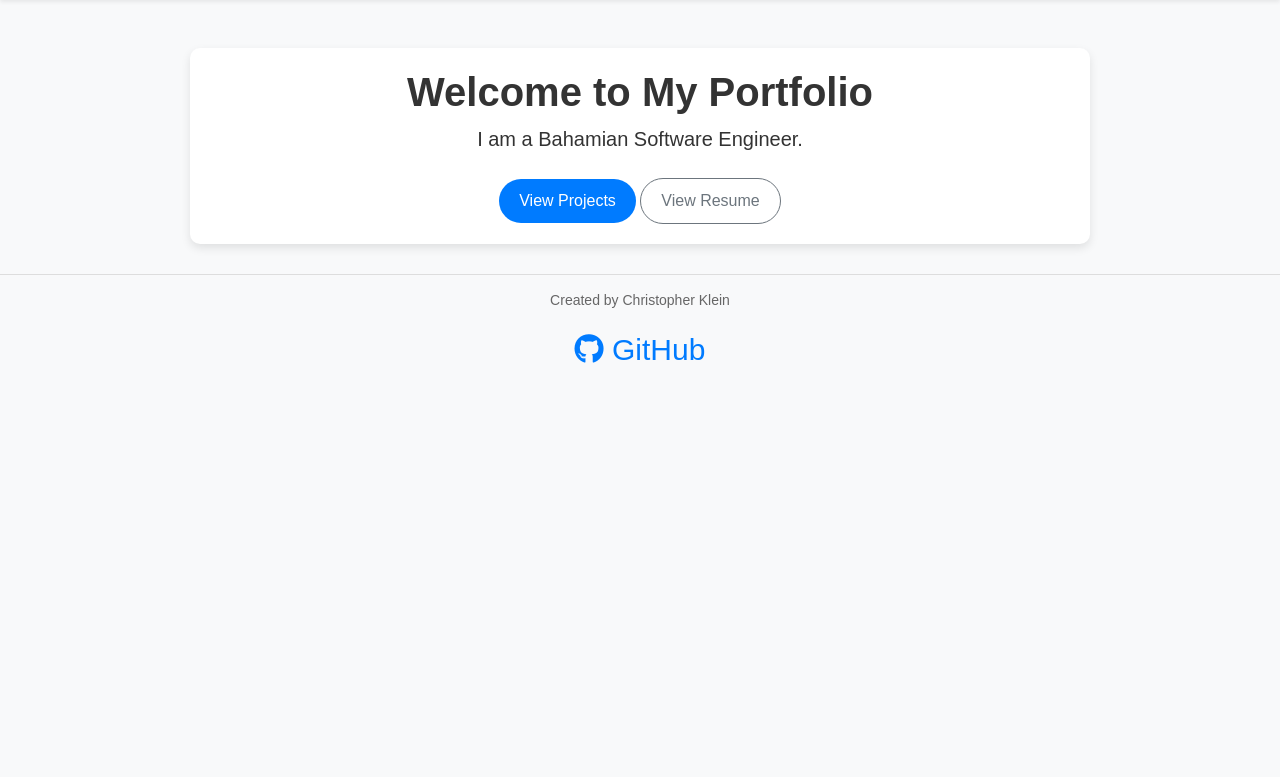
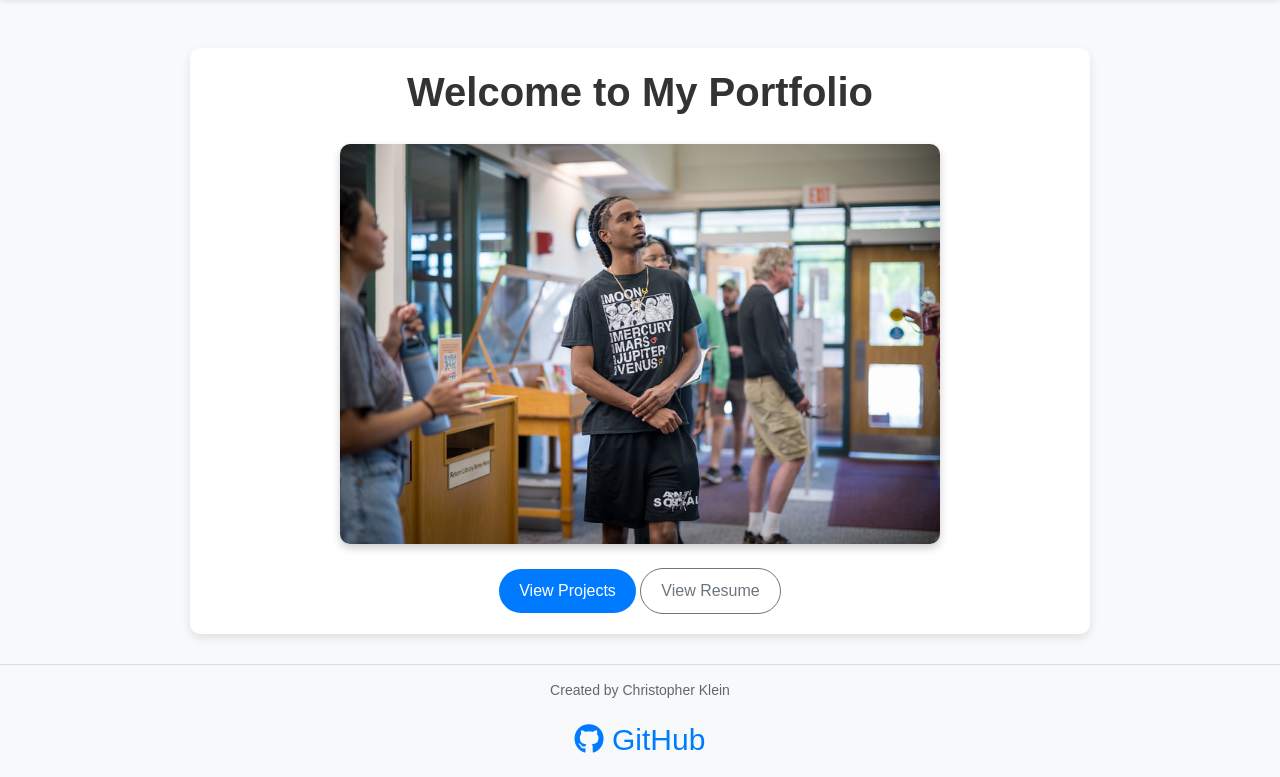
Before and after one commit to KleinFrom242/cmklein-portfolio, a Flask app: page / in a window 1280 px wide. Shown: the part 116-893 px from the top of the page. Before the commit the page ends 479 px from the top, so only its background shows below. Run offline with Flask 3, Linux system fonts and the light colour scheme.

Commit message:
add portfolio image styling and update index.html to include image

```diff
--- a/static/css/styles.css
+++ b/static/css/styles.css
@@ -197,3 +197,11 @@ body {
     transform: scale(1.1);
     color: #0056b3;
 }
+
+.portfolio-image {
+    width: 100%; /* Adjusts to the container */
+    max-width: 600px; /* Limits size */
+    border-radius: 10px; /* Optional rounded edges */
+    box-shadow: 0 4px 8px rgba(0, 0, 0, 0.2);
+    margin-top: 20px;
+}
--- a/templates/index.html
+++ b/templates/index.html
@@ -5,7 +5,7 @@
 {% block content %}
 <div class="text-center">
     <h1 class="fw-bold">Welcome to My Portfolio</h1>
-    <p class="lead">I am a Bahamian Software Engineer.</p>
+    <img src="{{ url_for('static', filename='images/portfolio-image.jpg') }}" alt="Portfolio Image" class="portfolio-image">
 
     <div class="mt-4">
         <a href="{{ url_for('projects') }}" class="btn btn-primary btn-lg">View Projects</a>
```
Also changed, not shown: static/images/portfolio-image.JPG (added).
